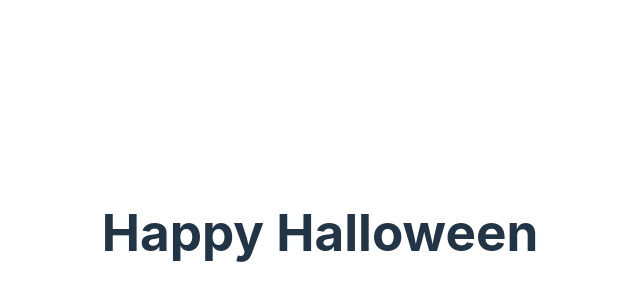
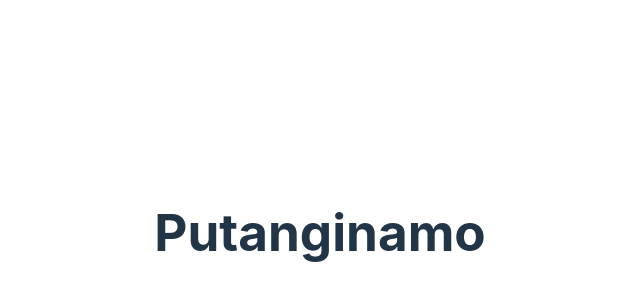
Before and after one commit to jepoy192/agrishare, a React (Vite) app: page / in a window 1280 px wide. Shown: the part 168-468 px from the top of the page, without its empty margins (320-960 px from the left). Built offline with nearby package versions, Linux system fonts and the light colour scheme.

Commit message:
Revert "app.jsx commit 1"
This reverts commit a56c4fbc00f14ba9ed00e276dc2c3464f45c5bd7.

```diff
--- a/src/App.jsx
+++ b/src/App.jsx
@@ -3,7 +3,7 @@ import './App.css'
 function App() {
   return (
     <>
-      <h1>Happy Halloween</h1>
+      <h1>Putanginamo</h1>
     </>
   )
 }
```
